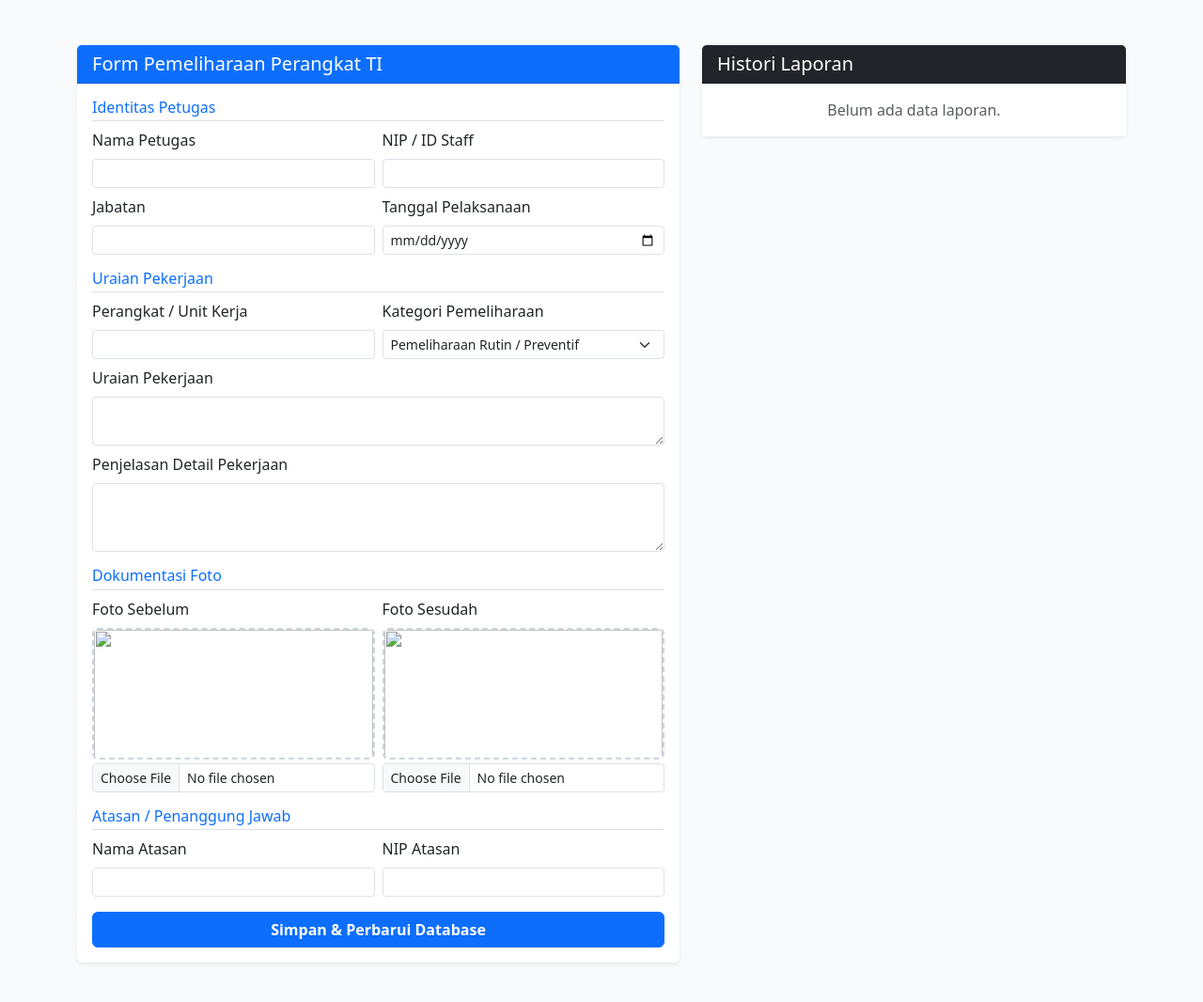
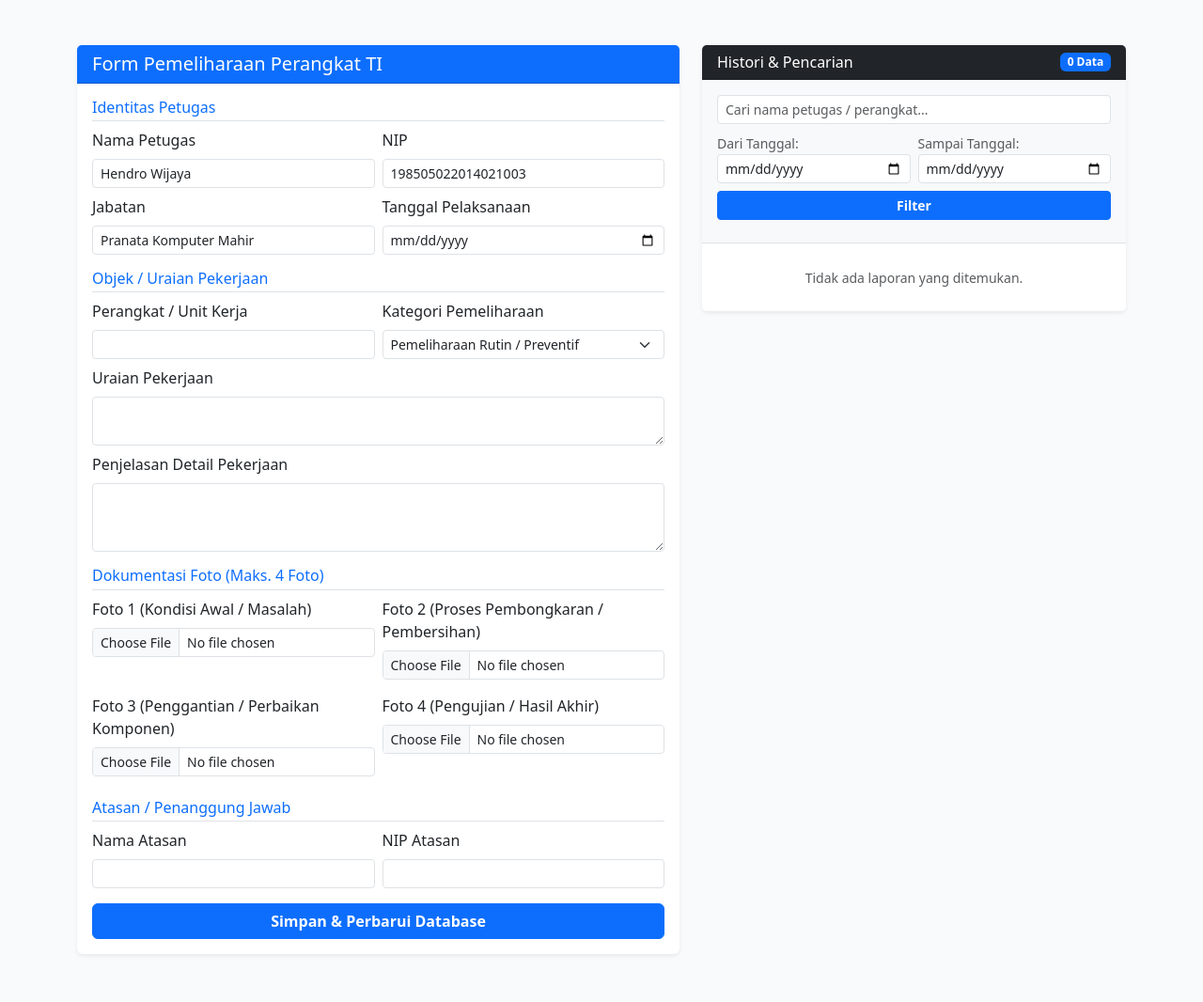
Before and after one commit to Hendrow/laporan_ti, a Flask app: page / in a window 1280 px wide. Shown: the top 1066 px of the page at 94% size. After the commit the page ends 1016 px from the top, so only its background shows below. Run offline with Flask 3, Linux system fonts and the light colour scheme; some libraries are stand-ins or nearby versions.

Commit message:
penambahan dokumentasi gambar dan filter pada riwayat

```diff
--- a/app.py
+++ b/app.py
@@ -1,5 +1,6 @@
 import os
-from flask import Flask, render_template, redirect, url_for, flash, make_response
+from datetime import datetime
+from flask import Flask, render_template, redirect, url_for, flash, make_response, request
 from flask_migrate import Migrate
 from models import db, Laporan
 from forms import LaporanForm
@@ -29,15 +30,49 @@ def index():
             nama_atasan=form.nama_atasan.data,
             nip_atasan=form.nip_atasan.data,
             foto1_base64=form.foto1_base64.data,
-            foto2_base64=form.foto2_base64.data
+            foto2_base64=form.foto2_base64.data,
+            foto3_base64=form.foto3_base64.data,
+            foto4_base64=form.foto4_base64.data
         )
         db.session.add(laporan)
         db.session.commit()
         flash('Laporan berhasil disimpan ke database!', 'success')
         return redirect(url_for('index'))
 
-    riwayat_laporan = Laporan.query.order_by(Laporan.created_at.desc()).all()
-    return render_template('index.html', form=form, laporan_list=riwayat_laporan)
+    # Query dasar
+    query = Laporan.query
+
+    # Fitur Pencarian Keyword (Nama Petugas atau Perangkat)
+    q = request.args.get('q', '').strip()
+    if q:
+        query = query.filter(
+            Laporan.nama.ilike(f'%{q}%') | Laporan.perangkat.ilike(f'%{q}%')
+        )
+
+    # Fitur Filter Rentang Tanggal
+    tgl_mulai = request.args.get('tgl_mulai', '').strip()
+    tgl_selesai = request.args.get('tgl_selesai', '').strip()
+
+    if tgl_mulai:
+        query = query.filter(
+            Laporan.tanggal >= datetime.strptime(tgl_mulai, '%Y-%m-%d').date()
+        )
+    if tgl_selesai:
+        query = query.filter(
+            Laporan.tanggal <= datetime.strptime(tgl_selesai, '%Y-%m-%d').date()
+        )
+
+    # Ambil riwayat laporan terurut dari yang terbaru
+    riwayat_laporan = query.order_by(Laporan.created_at.desc()).all()
+
+    return render_template(
+        'index.html',
+        form=form,
+        laporan_list=riwayat_laporan,
+        q=q,
+        tgl_mulai=tgl_mulai,
+        tgl_selesai=tgl_selesai,
+    )
 
 @app.route('/cetak-pdf/<int:id>')
 def cetak_pdf(id):
@@ -50,5 +85,15 @@ def cetak_pdf(id):
     response.headers['Content-Disposition'] = f'inline; filename=Laporan_{laporan.id}.pdf'
     return response
 
+
+@app.route('/hapus-laporan/<int:id>', methods=['POST'])
+def hapus_laporan(id):
+  laporan = Laporan.query.get_or_404(id)
+  db.session.delete(laporan)
+  db.session.commit()
+  flash('Laporan berhasil dihapus dari database.', 'warning')
+  return redirect(url_for('index'))
+
+
 if __name__ == '__main__':
     app.run(debug=True)
--- a/forms.py
+++ b/forms.py
@@ -4,7 +4,7 @@ from wtforms.validators import DataRequired
 
 class LaporanForm(FlaskForm):
     nama = StringField('Nama Petugas', validators=[DataRequired()])
-    nip = StringField('NIP / ID Staff', validators=[DataRequired()])
+    nip = StringField('NIP', validators=[DataRequired()])
     jabatan = StringField('Jabatan', validators=[DataRequired()])
     tanggal = DateField('Tanggal Pelaksanaan', format='%Y-%m-%d', validators=[DataRequired()])
 
@@ -20,6 +20,8 @@ class LaporanForm(FlaskForm):
     nama_atasan = StringField('Nama Atasan', validators=[DataRequired()])
     nip_atasan = StringField('NIP Atasan', validators=[DataRequired()])
 
-    # Hidden field untuk menampung String Base64 Gambar dari jQuery
+    # Hidden fields untuk 4 Foto Base64
     foto1_base64 = HiddenField('Foto 1')
     foto2_base64 = HiddenField('Foto 2')
+    foto3_base64 = HiddenField('Foto 3')
+    foto4_base64 = HiddenField('Foto 4')
--- a/templates/index.html
+++ b/templates/index.html
@@ -39,15 +39,15 @@
                         <div class="row g-2 mb-3">
                             <div class="col-md-6">
                                 {{ form.nama.label(class="form-label") }}
-                                {{ form.nama(class="form-control form-control-sm") }}
+                                {{ form.nama(class="form-control form-control-sm", value="Hendro Wijaya") }}
                             </div>
                             <div class="col-md-6">
                                 {{ form.nip.label(class="form-label") }}
-                                {{ form.nip(class="form-control form-control-sm") }}
+                                {{ form.nip(class="form-control form-control-sm", value="198505022014021003") }}
                             </div>
                             <div class="col-md-6">
                                 {{ form.jabatan.label(class="form-label") }}
-                                {{ form.jabatan(class="form-control form-control-sm") }}
+                                {{ form.jabatan(class="form-control form-control-sm", value="Pranata Komputer Mahir") }}
                             </div>
                             <div class="col-md-6">
                                 {{ form.tanggal.label(class="form-label") }}
@@ -55,7 +55,7 @@
                             </div>
                         </div>
 
-                        <h6 class="text-primary border-bottom pb-1">Uraian Pekerjaan</h6>
+                        <h6 class="text-primary border-bottom pb-1">Objek / Uraian Pekerjaan</h6>
                         <div class="row g-2 mb-3">
                             <div class="col-md-6">
                                 {{ form.perangkat.label(class="form-label") }}
@@ -75,17 +75,27 @@
                             </div>
                         </div>
 
-                        <h6 class="text-primary border-bottom pb-1">Dokumentasi Foto</h6>
+                        <h6 class="text-primary border-bottom pb-1">Dokumentasi Foto (Maks. 4 Foto)</h6>
                         <div class="row g-2 mb-3">
-                            <div class="col-md-6 text-center">
-                                <label class="form-label d-block text-start">Foto Sebelum</label>
-                                <img id="preview1" src="https://via.placeholder.com/300x140?text=Foto+1" class="img-preview mb-1">
+                            <div class="col-md-6 text-center mb-2">
+                                <label class="form-label d-block text-start">Foto 1 (Kondisi Awal / Masalah)</label>
+                                <!-- <img id="preview1" src="https://via.placeholder.com/300x140?text=Foto+1" class="img-preview mb-1"> -->
                                 <input type="file" id="inputFoto1" class="form-control form-control-sm" accept="image/*">
                             </div>
-                            <div class="col-md-6 text-center">
-                                <label class="form-label d-block text-start">Foto Sesudah</label>
-                                <img id="preview2" src="https://via.placeholder.com/300x140?text=Foto+2" class="img-preview mb-1">
+                            <div class="col-md-6 text-center mb-2">
+                                <label class="form-label d-block text-start">Foto 2 (Proses Pembongkaran / Pembersihan)</label>
+                                <!-- <img id="preview2" src="https://via.placeholder.com/300x140?text=Foto+2" class="img-preview mb-1"> -->
                                 <input type="file" id="inputFoto2" class="form-control form-control-sm" accept="image/*">
+                            </div>
+                            <div class="col-md-6 text-center mb-2">
+                                <label class="form-label d-block text-start">Foto 3 (Penggantian / Perbaikan Komponen)</label>
+                                <!-- <img id="preview3" src="https://via.placeholder.com/300x140?text=Foto+3" class="img-preview mb-1"> -->
+                                <input type="file" id="inputFoto3" class="form-control form-control-sm" accept="image/*">
+                            </div>
+                            <div class="col-md-6 text-center mb-2">
+                                <label class="form-label d-block text-start">Foto 4 (Pengujian / Hasil Akhir)</label>
+                                <!-- <img id="preview4" src="https://via.placeholder.com/300x140?text=Foto+4" class="img-preview mb-1"> -->
+                                <input type="file" id="inputFoto4" class="form-control form-control-sm" accept="image/*">
                             </div>
                         </div>
 
@@ -107,29 +117,87 @@
             </div>
         </div>
 
-        <!-- Tabel Histori Laporan -->
+        <!-- Kolom Kanan: Filter & Histori Laporan -->
         <div class="col-lg-5">
-            <div class="card shadow-sm border-0">
-                <div class="card-header bg-dark text-white">
-                    <h5 class="mb-0">Histori Laporan</h5>
+            <div class="card shadow-sm border-0 mb-4">
+                <div class="card-header bg-dark text-white d-flex justify-content-between align-items-center">
+                    <h5 class="mb-0 fs-6">Histori & Pencarian</h5>
+                    <span class="badge bg-primary">{{ laporan_list|length }} Data</span>
                 </div>
-                <div class="card-body p-0">
-                    <ul class="list-group list-group-flush">
+                <div class="card-body bg-light">
+                    <!-- Form Pencarian & Filter Tanggal -->
+                    <form method="GET" action="{{ url_for('index') }}" class="row g-2 mb-2">
+                        <div class="col-12">
+                            <input type="text" name="q" class="form-control form-control-sm" placeholder="Cari nama petugas / perangkat..." value="{{ q }}">
+                        </div>
+                        <div class="col-6">
+                            <label class="form-label mb-0 small text-muted">Dari Tanggal:</label>
+                            <input type="date" name="tgl_mulai" class="form-control form-control-sm" value="{{ tgl_mulai }}">
+                        </div>
+                        <div class="col-6">
+                            <label class="form-label mb-0 small text-muted">Sampai Tanggal:</label>
+                            <input type="date" name="tgl_selesai" class="form-control form-control-sm" value="{{ tgl_selesai }}">
+                        </div>
+                        <div class="col-12 d-flex gap-1 mt-2">
+                            <button type="submit" class="btn btn-sm btn-primary flex-fill fw-bold">Filter</button>
+                            {% if q or tgl_mulai or tgl_selesai %}
+                                <a href="{{ url_for('index') }}" class="btn btn-sm btn-outline-secondary">Reset</a>
+                            {% endif %}
+                        </div>
+                    </form>
+                </div>
+
+                <!-- List Data -->
+                <ul class="list-group list-group-flush border-top">
                     {% for item in laporan_list %}
                     <li class="list-group-item d-flex justify-content-between align-items-center p-3">
-                            <div>
-                                <strong class="d-block">{{ item.perangkat }}</strong>
-                                <small class="text-muted">{{ item.nama }} | {{ item.tanggal.strftime('%d-%m-%Y') }}</small>
+                        <div style="max-width: 65%;">
+                            <strong class="d-block text-truncate" title="{{ item.perangkat }}">{{ item.perangkat }}</strong>
+                            <small class="text-muted d-block">{{ item.nama }}</small>
+                            <small class="badge bg-secondary font-monospace">{{ item.tanggal.strftime('%d-%m-%Y') }}</small>
                         </div>
-                            <a href="{{ url_for('cetak_pdf', id=item.id) }}" target="_blank" class="btn btn-outline-danger btn-sm">PDF</a>
+                        <div class="d-flex gap-1">
+                            <!-- Tombol Cetak PDF -->
+                            <a href="{{ url_for('cetak_pdf', id=item.id) }}" target="_blank" class="btn btn-outline-danger btn-sm" title="Cetak PDF">
+                                PDF
+                            </a>
+
+                            <!-- Tombol Hapus (Trigger Modal) -->
+                            <button type="button" class="btn btn-outline-secondary btn-sm" data-bs-toggle="modal" data-bs-target="#modalHapus{{ item.id }}" title="Hapus Laporan">
+                                &times;
+                            </button>
+                        </div>
                     </li>
+
+                    <!-- Modal Konfirmasi Hapus -->
+                    <div class="modal fade" id="modalHapus{{ item.id }}" tabindex="-1" aria-hidden="true">
+                        <div class="modal-dialog modal-dialog-centered modal-sm">
+                            <div class="modal-content">
+                                <div class="modal-header py-2 bg-danger text-white">
+                                    <h6 class="modal-title">Konfirmasi Hapus</h6>
+                                    <button type="button" class="btn-close btn-close-white" data-bs-dismiss="modal"></button>
+                                </div>
+                                <div class="modal-body text-center">
+                                    <p class="small mb-0">Apakah Anda yakin ingin menghapus laporan perangkat <strong>{{ item.perangkat }}</strong>?</p>
+                                </div>
+                                <div class="modal-footer py-1 justify-content-center">
+                                    <button type="button" class="btn btn-sm btn-secondary" data-bs-dismiss="modal">Batal</button>
+                                    <form action="{{ url_for('hapus_laporan', id=item.id) }}" method="POST" class="d-inline">
+                                        <button type="submit" class="btn btn-sm btn-danger">Hapus</button>
+                                    </form>
+                                </div>
+                            </div>
+                        </div>
+                    </div>
                     {% else %}
-                        <li class="list-group-item text-center text-muted p-3">Belum ada data laporan.</li>
+                    <li class="list-group-item text-center text-muted p-4">
+                        <small>Tidak ada laporan yang ditemukan.</small>
+                    </li>
                     {% endfor %}
                 </ul>
             </div>
         </div>
-        </div>
+
     </div>
 </div>
 
@@ -154,6 +222,8 @@
 
         processImage('#inputFoto1', '#preview1', '#foto1_base64');
         processImage('#inputFoto2', '#preview2', '#foto2_base64');
+        processImage('#inputFoto3', '#preview3', '#foto3_base64');
+        processImage('#inputFoto4', '#preview4', '#foto4_base64');
     });
 </script>
 </body>
```
Also changed, not shown: models.py (+20 -16 lines), templates/pdf_template.html (+39 -23 lines). Lines whose indentation alone changed are shown as unchanged.
